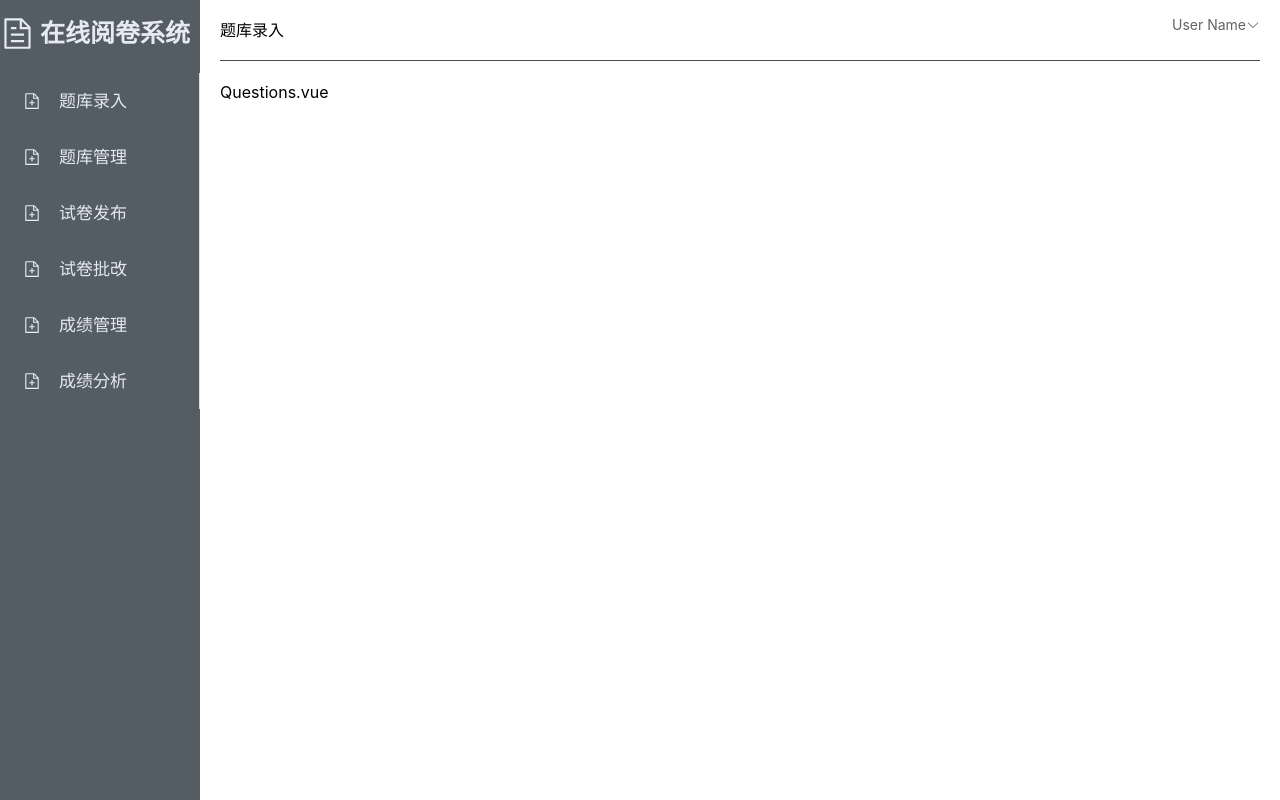
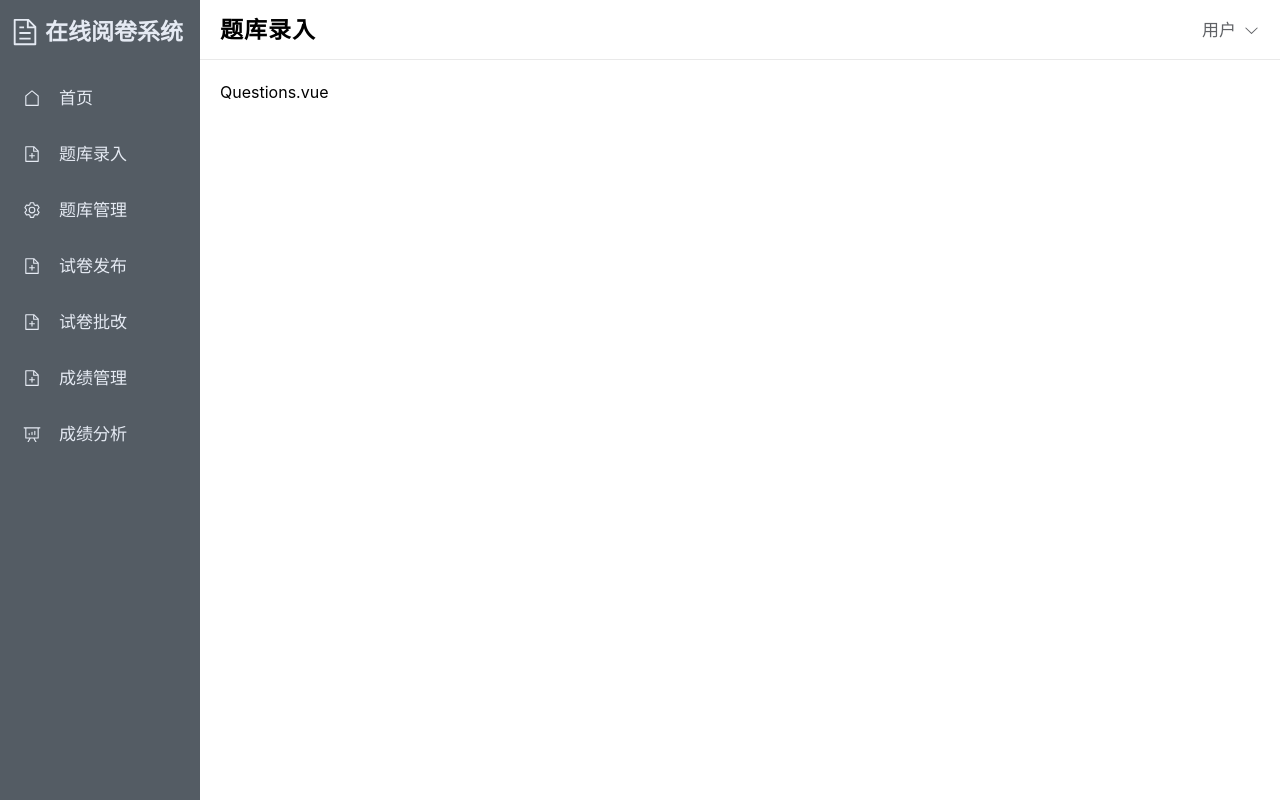
Before and after one commit to radyyt/Online-Marking-System, a Vue app: page /#/questions/input in a window 1280 px wide. Built offline with nearby package versions, Linux system fonts and the light colour scheme.

Commit message:
主页面设计中...

```diff
--- a/src/App.vue
+++ b/src/App.vue
@@ -10,7 +10,7 @@ import CommonAside from './components/CommonAside.vue';
           <CommonAside />
       </el-aside>
       <el-container>
-        <el-header>
+        <el-header class="common-header">
           <CommonHeader />
         </el-header>
         <el-main>
@@ -27,4 +27,8 @@ import CommonAside from './components/CommonAside.vue';
   height: 100vh;
   background-color: #545c64;
 }
+
+.common-header{
+  border-bottom: 1px solid #e9e9e9;
+}
 </style>
--- a/src/components/CommonAside.vue
+++ b/src/components/CommonAside.vue
@@ -1,14 +1,20 @@
 <template>
     <div>
         <div class="logo">
-            <el-icon size="35" color="#E5EAF3">
+            <el-icon size="30px" color="#E5EAF3">
                 <Document />
             </el-icon>
             <span id="title">在线阅卷系统</span>
         </div>
         <div class="menu">
             <el-menu active-text-color="#ffd04b" background-color="#545c64" class="el-menu-vertical-demo"
-                text-color="#E5EAF3" :router=true>
+                text-color="#E5EAF3" :router=true style="border: 0;">
+                <el-menu-item index="/">
+                    <el-icon>
+                        <House />
+                    </el-icon>
+                    <span class="menu-title">首页</span>
+                </el-menu-item>
                 <el-menu-item index="/questions/input">
                     <el-icon>
                         <DocumentAdd />
@@ -17,7 +23,7 @@
                 </el-menu-item>
                 <el-menu-item index="/questions/manage">
                     <el-icon>
-                        <DocumentAdd />
+                        <Setting />
                     </el-icon>
                     <span class="menu-title">题库管理</span>
                 </el-menu-item>
@@ -40,9 +46,7 @@
                     <span class="menu-title">成绩管理</span>
                 </el-menu-item>
                 <el-menu-item index="/score/analysis">
-                    <el-icon>
-                        <DocumentAdd />
-                    </el-icon>
+                    <el-icon><DataAnalysis /></el-icon>
                     <span class="menu-title">成绩分析</span>
                 </el-menu-item>
                 <!-- <el-sub-menu index="2">
@@ -100,10 +104,11 @@ const itemClick = (item) => {
     align-items: center;
     margin-top: 15px;
     margin-bottom: 20px;
+    padding-left: 10px;
 }
 
 #title {
-    font-size: 25px;
+    font-size: 23px;
     font-weight: bold;
     margin-left: 5px;
     color: #E5EAF3;
--- a/src/components/CommonHeader.vue
+++ b/src/components/CommonHeader.vue
@@ -1,13 +1,13 @@
 <template>
-    <div class="common-header">
+    <div class="header">
         <div class="left">
-            <span>{{state.name}}</span>
+            <span class="page-title">{{ state.page_name }}</span>
         </div>
-        <div class="Right">
+        <div class="right">
             <el-dropdown>
                 <span class="el-dropdown-link">
-                    User Name
-                    <el-icon>
+                    {{state.user_name}}
+                    <el-icon style="margin-left: 7px;">
                         <arrow-down />
                     </el-icon>
                 </span>
@@ -26,39 +26,55 @@
 </template>
 
 <script setup>
-import {pathMap} from '../utils'
-import {useRouter} from 'vue-router'
+import { pathMap } from '../utils'
+import { useRouter } from 'vue-router'
 import { reactive } from 'vue';
 
 const state = reactive({
-    name: ''
+    user_name: '用户',
+    page_name: ''
 })
 
 const router = useRouter()
-router.afterEach((to)=>{
-    state.name = pathMap[to.name]
-    console.log('to.name',to.name)
+router.afterEach((to) => {
+    state.page_name = pathMap[to.name]
+    console.log('to.name', to.name)
 
 })
 
 </script>
 
 <style scoped>
-.common-header {
+.header {
     display: flex;
     justify-content: space-between;
     height: 60px;
     align-items: center;
-    border-bottom: 1px solid #4C4D4F;
+    /* border-bottom: 1px solid #4C4D4F; */
+}
+
+.right {
+    display: flex;
+    align-items: center;
+    justify-content: center;
 }
 
 .el-dropdown-link {
-  cursor: pointer;
-  display: flex;
-  align-items: center;
+    cursor: pointer;
+    font-size: 17px;
+    display: flex;
+    align-items: center;
+    justify-content: center;
 }
-.el-dropdown-link:focus{
+
+.el-dropdown-link:focus {
     /* 用于覆盖浏览器的用户代理样式表 */
     outline: none;
 }
+
+.page-title {
+    font-weight: bold;
+    font-size: 23px;
+    letter-spacing: 1px;
+}
 </style>
--- a/src/views/NotFound.vue
+++ b/src/views/NotFound.vue
@@ -1,8 +1,41 @@
 <template>
-    <h1>404 Not found!</h1>
+    <div class="container">
+        <div class="box">
+            <h1 id="info">404 Not found!</h1>
+            <RouterLink to="/">
+                <el-button class="button">返回首页</el-button>
+            </RouterLink>
+        </div>
+    </div>
 </template>
 
 <script setup>
     // import { useRoute } from 'vue-router';
     // console.log(useRoute());
 </script>
+
+<style scoped>
+.container{
+    display: flex;
+    align-items: center;
+    justify-content: center;
+    height: 100%;
+}
+.box{
+    display: flex;
+    align-items: center;
+    justify-content: center;
+    flex-direction: column;
+}
+.button{
+    width: 170px;
+    height: 40px;
+    font-size: 20px;
+}
+#info{
+    font-size: 50px;
+}
+a:-webkit-any-link{
+    text-decoration: none;
+}
+</style>
```
